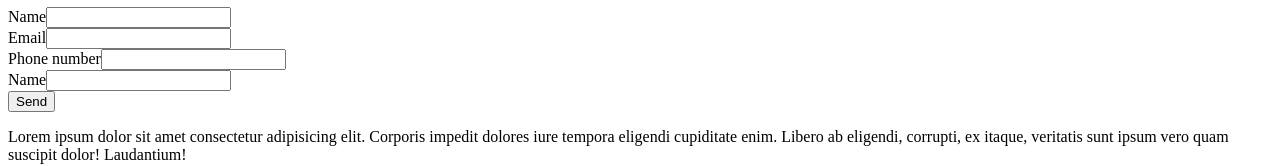
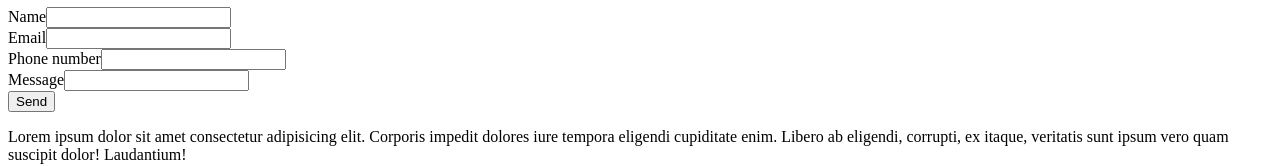
Before and after one commit to 007DSJ/Angular-Health-Fitness-Appointment, an Angular app: page /contact-us in a window 1280 px wide. Shown: the part 142-308 px from the top of the page. Built offline with nearby package versions, Linux system fonts and the light colour scheme.

Commit message:
corrected a input fields for message in contact-us.html

```diff
--- a/src/app/contact-us/contact-us.component.html
+++ b/src/app/contact-us/contact-us.component.html
@@ -15,8 +15,8 @@
                 <input type="number" class="form-control" id="phonenumber" formControlName="phonenumber">
             </div>
             <div class="form-group">
-                <label for="message">Name</label>
-                <input type="number" class="form-control" id="phonenumber" formControlName="phonenumber">
+                <label for="message">Message</label>
+                <input type="text" class="form-control" id="message" formControlName="message">
             </div>
             <button type="submit">Send</button>
         </form>
```
